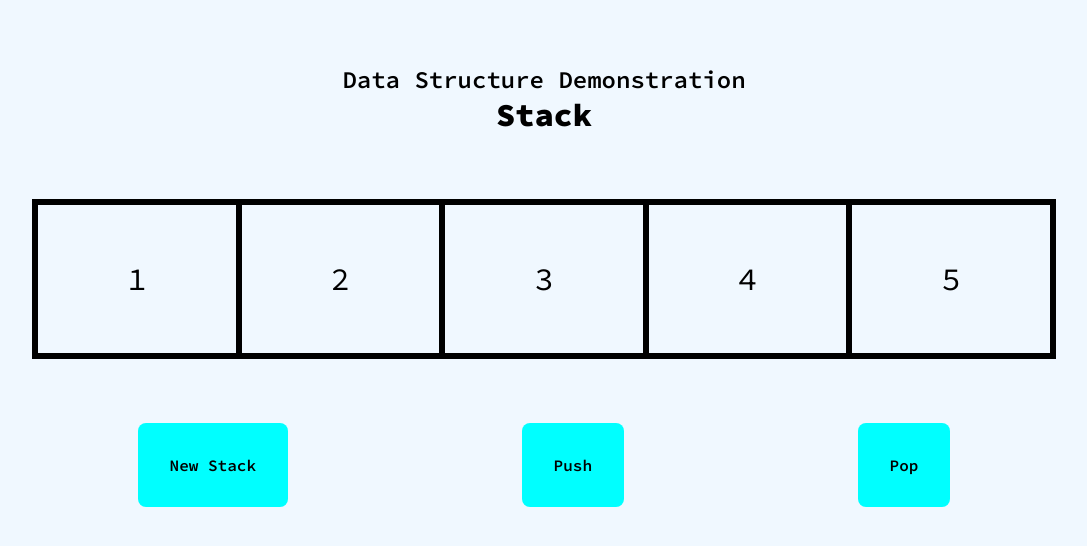
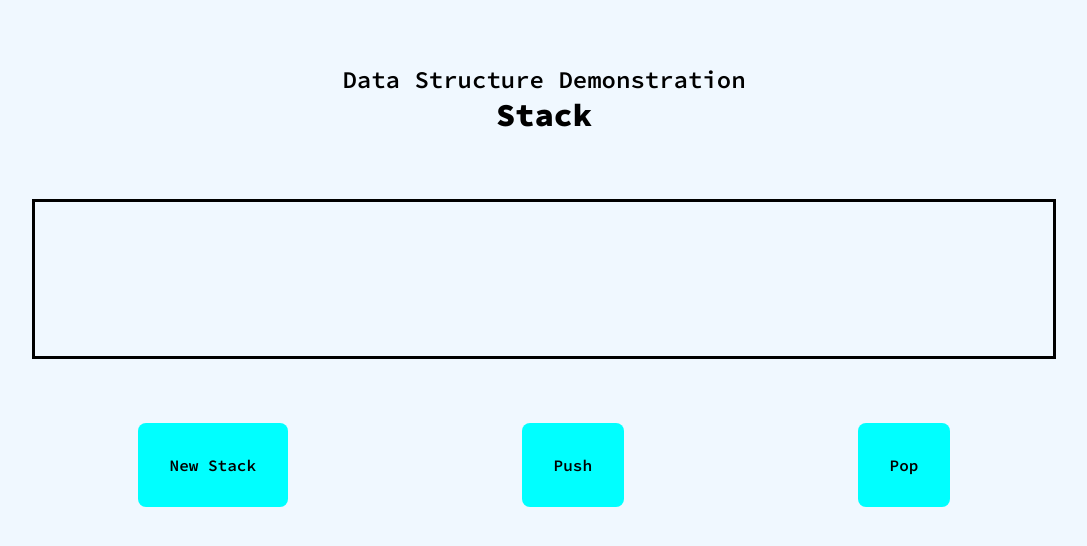
Before and after one commit to CodingCocho/stack-data-structure-web-application, a React (Create React App) app: page / in a window 1280 px wide. Shown: the top 546 px of the page, without its empty margins (96-1183 px from the left). Built offline with nearby package versions, Linux system fonts and the light colour scheme.

Commit message:
Finished functionality

```diff
--- a/src/App.js
+++ b/src/App.js
@@ -1,10 +1,42 @@
 import './App.css';
 import Stack from './Stack'
-import { useState } from "react";
+import { useState, useEffect } from "react";
 
+/*
+This React.js App will run the frontend of the Stack data structure.
+*/
 function App() {
 
+  // Holds our useStates
+  // An useState for the Stack to keep track of the data structure
   const [stack, setStack] = useState(new Stack(5))
+  // An useState for the pointer to keep track of when the page needs to render
+  const [pointer, setPointer] = useState(stack.getPointer())
+
+  // An useEffect the notifies the console of a render which is depended on the
+  // pointer changing
+  useEffect(() => {
+    console.log("render");
+  }, [pointer])
+
+  // Local function to set the new Stack
+  const newStack = () =>
+  {
+    setStack(new Stack(5));
+  }
+
+  const pushStack = () =>
+  {
+    const element = prompt("Enter an element to push to the Stack", 0)
+    stack.push(element);
+    setPointer(stack.getPointer())
+  }
+
+  const popStack = () =>
+  {
+    stack.pop();
+    setPointer(stack.getPointer())
+  }
 
   return (
     <div className="App">
@@ -16,18 +48,21 @@ function App() {
 
         <div className='stack-container'>
           <div className='stack'>
-            <div className='stack-box'>1</div>
-            <div className='stack-box'>2</div>
-            <div className='stack-box'>3</div>
-            <div className='stack-box'>4</div>
-            <div className='stack-box'>5</div>
+            {stack.getStack().map( (element) =>
+            {
+              if(element === undefined)
+              {
+                return <div></div>
+              }
+              return <div className='stack-box'>{element}</div>
+            })}
           </div>
         </div>
 
         <div className='stack-functions-container'>
-          <button>New Stack</button>
-          <button>Push</button>
-          <button>Pop</button>
+          <button onClick={newStack}>New Stack</button>
+          <button onClick={pushStack}>Push</button>
+          <button onClick={popStack}>Pop</button>
         </div>
     </div>
   );
```
